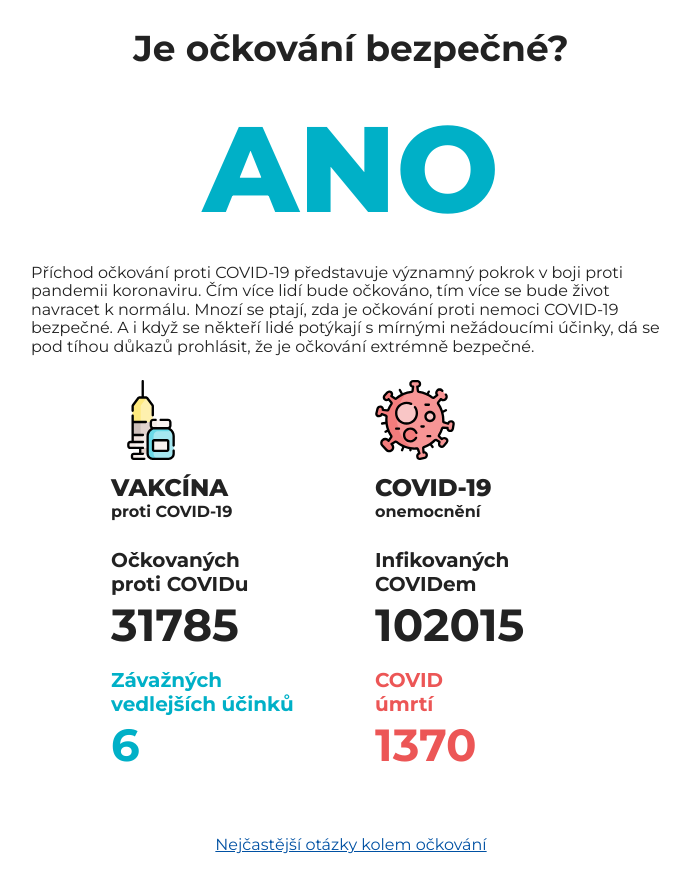
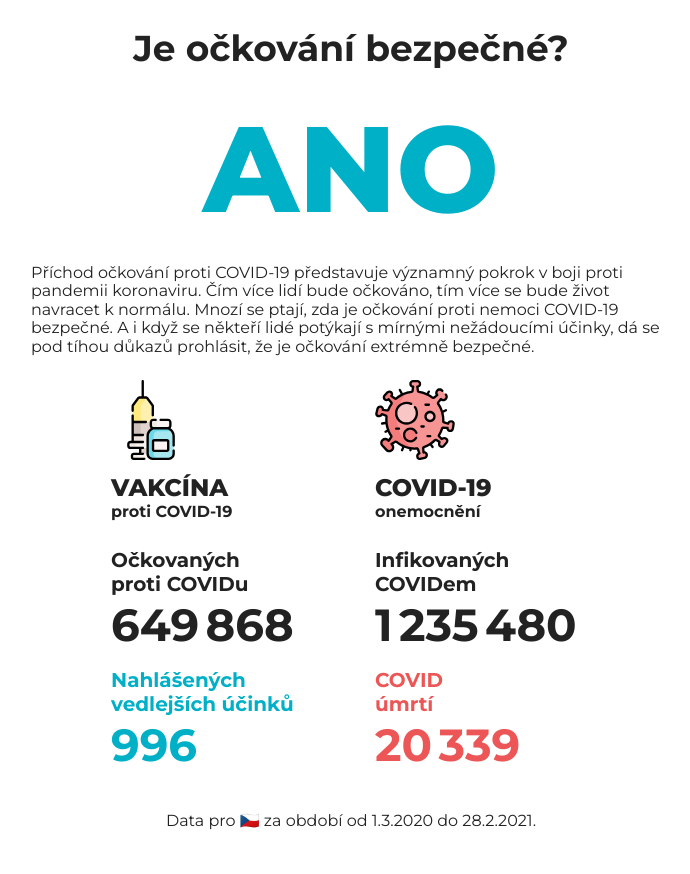
Before and after one commit to nikdo/ockovani, a website built with Parcel: page index.html in a window 1280 px wide. Shown: the top 874 px of the page, without its empty margins (289-979 px from the left). Built offline with nearby package versions, Linux system fonts and the light colour scheme.

Commit message:
Add data period and decimal separators

```diff
--- a/css/main.css
+++ b/css/main.css
@@ -85,11 +85,12 @@ p.answer {
 }
 
 .comparison p.count {
-  font-size: 2.813rem; /* 45px */
+  font-size: 1.875rem; /* 30px */
   line-height: 3rem; /* 48px; 2*baseline */
-  margin-top: .3rem;
-  margin-bottoM: 1.2rem;
+  margin-top: 0;
+  margin-bottom: 1.5rem;
   font-weight: 700;
+  white-space: nowrap;
 }
 
 .comparison .side-effects {
@@ -98,6 +99,10 @@ p.answer {
 
 .comparison .covid-deaths {
   color: #EC5656;
+}
+
+.period {
+  text-align: center;
 }
 
 .faq {
@@ -134,6 +139,13 @@ p.answer {
   .comparison {
     padding-left: 1rem; /* balance colum left-centering visually */
   }
+
+  .comparison p.count {
+    font-size: 2.25rem; /* 36px */
+    line-height: 3rem; /* 48px; 2*baseline */
+    margin-top: .3rem;
+    margin-bottoM: 1.2rem;
+  }
 }
 
 @media only screen and (min-width: 35em) {
@@ -143,6 +155,11 @@ p.answer {
 
   .comparison {
     padding-left: 2rem; /* balance colum left-centering visually */
+  }
+
+  .comparison p.count {
+    font-size: 2.813rem; /* 45px */
+    line-height: 3rem; /* 48px; 2*baseline */
   }
 }
 
--- a/index.html
+++ b/index.html
@@ -38,9 +38,9 @@
           <span>proti COVID-19</span>
         </h2>
         <h3>Očkovaných<br/>proti COVIDu</h3>
-        <p class="count vaccinated">31785</p>
-        <h3 class="side-effects">Závažných<br/>vedlejších účinků</h3>
-        <p class="count side-effects">6</p>
+        <p class="count vaccinated">649&thinsp;868</p>
+        <h3 class="side-effects">Nahlášených<br/>vedlejších účinků</h3>
+        <p class="count side-effects">996</p>
       </section>
       <section class="virus">
         <h2>
@@ -49,11 +49,14 @@
           <span>onemocnění</span>
         </h2>
         <h3 class="covid-infected">Infikovaných<br/>COVIDem</h3>
-        <p class="count covid-infected">102015</p>
+        <p class="count covid-infected">1&thinsp;235&thinsp;480</p>
         <h3 class="covid-deaths">COVID<br/>úmrtí</h3>
-        <p class="count covid-deaths">1370</p>
+        <p class="count covid-deaths">20&thinsp;339</p>
       </section>
     </div>
+    <p class="period">
+      Data pro 🇨🇿 za období od&nbsp;1.3.2020&nbsp;do&nbsp;28.2.2021.
+    </p>
     <p class="faq">
       <a href="https://www.iniciativa-snih.cz/nejcastejsi-dotazy-kolem-ockovani/">
         Nejčastější otázky kolem očkování
```
